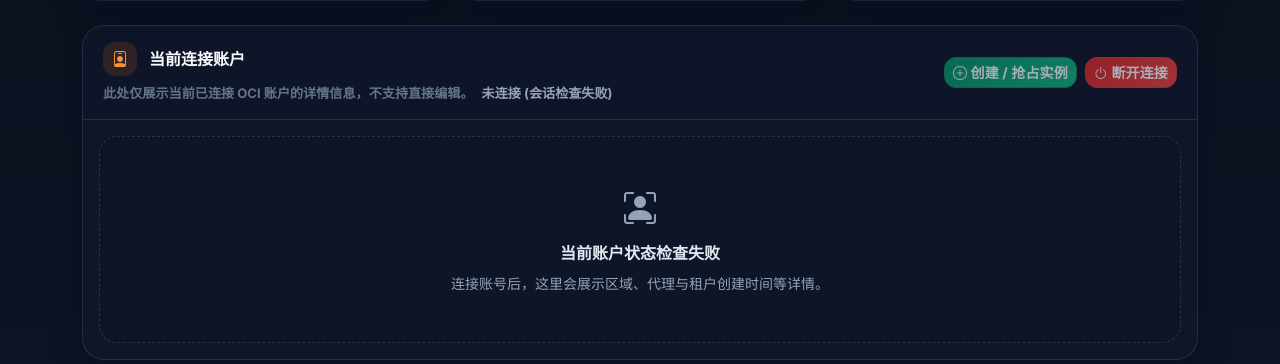
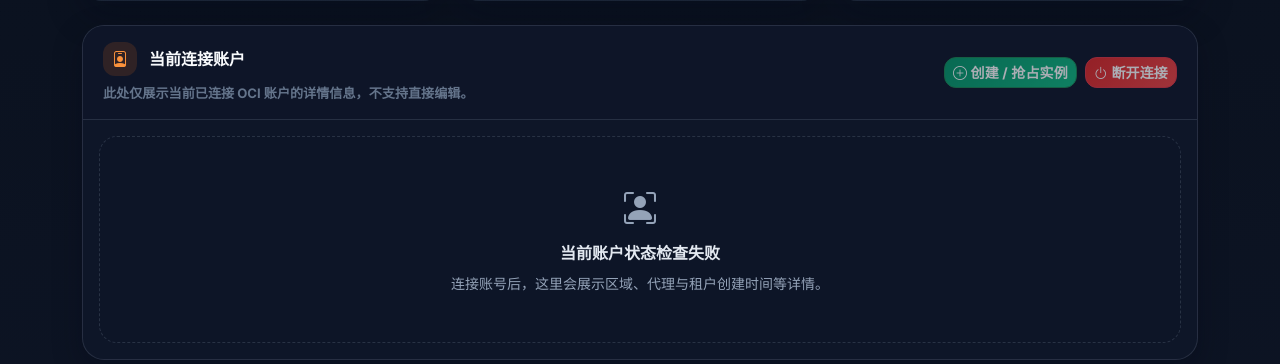
Before and after one commit to SIJULY/cloud_manager_pro, a Flask app: template templates/oci.html in a window 1280 px wide. Shown: the part 521-885 px from the top of the page. Run offline with Flask 3, Linux system fonts and the light colour scheme; the template is opened without the code that fills it, so the values that code supplies are empty; some libraries are stand-ins or nearby versions.

Commit message:
Update oci.html

```diff
--- a/templates/oci.html
+++ b/templates/oci.html
@@ -93,7 +93,7 @@
             <div class="card-header d-flex justify-content-between align-items-center gap-3 flex-wrap">
                 <div>
                     <div class="oci-card-title"><i class="bi bi-person-badge"></i><span>当前连接账户</span></div>
-                    <div class="oci-panel-note mt-2">此处仅展示当前已连接 OCI 账户的详情信息，不支持直接编辑。<span id="currentProfileStatus" class="ms-2 text-muted">未连接</span></div>
+                    <div class="oci-panel-note mt-2">此处仅展示当前已连接 OCI 账户的详情信息，不支持直接编辑。</div>
                 </div>
                 <div class="d-flex gap-2 flex-wrap align-items-center">
                     <span class="badge bg-primary d-none" id="actionAreaProfile"></span>
```
